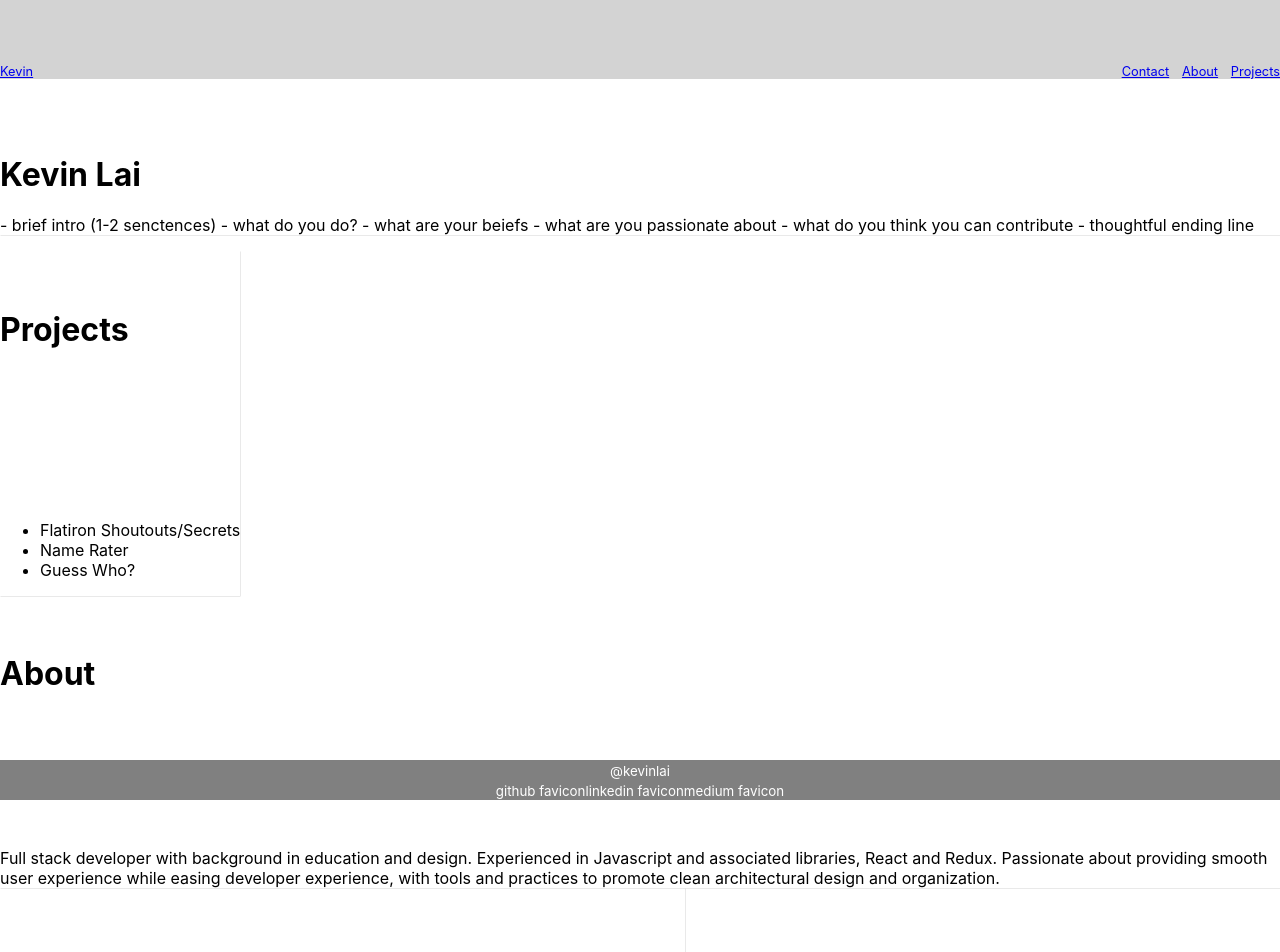
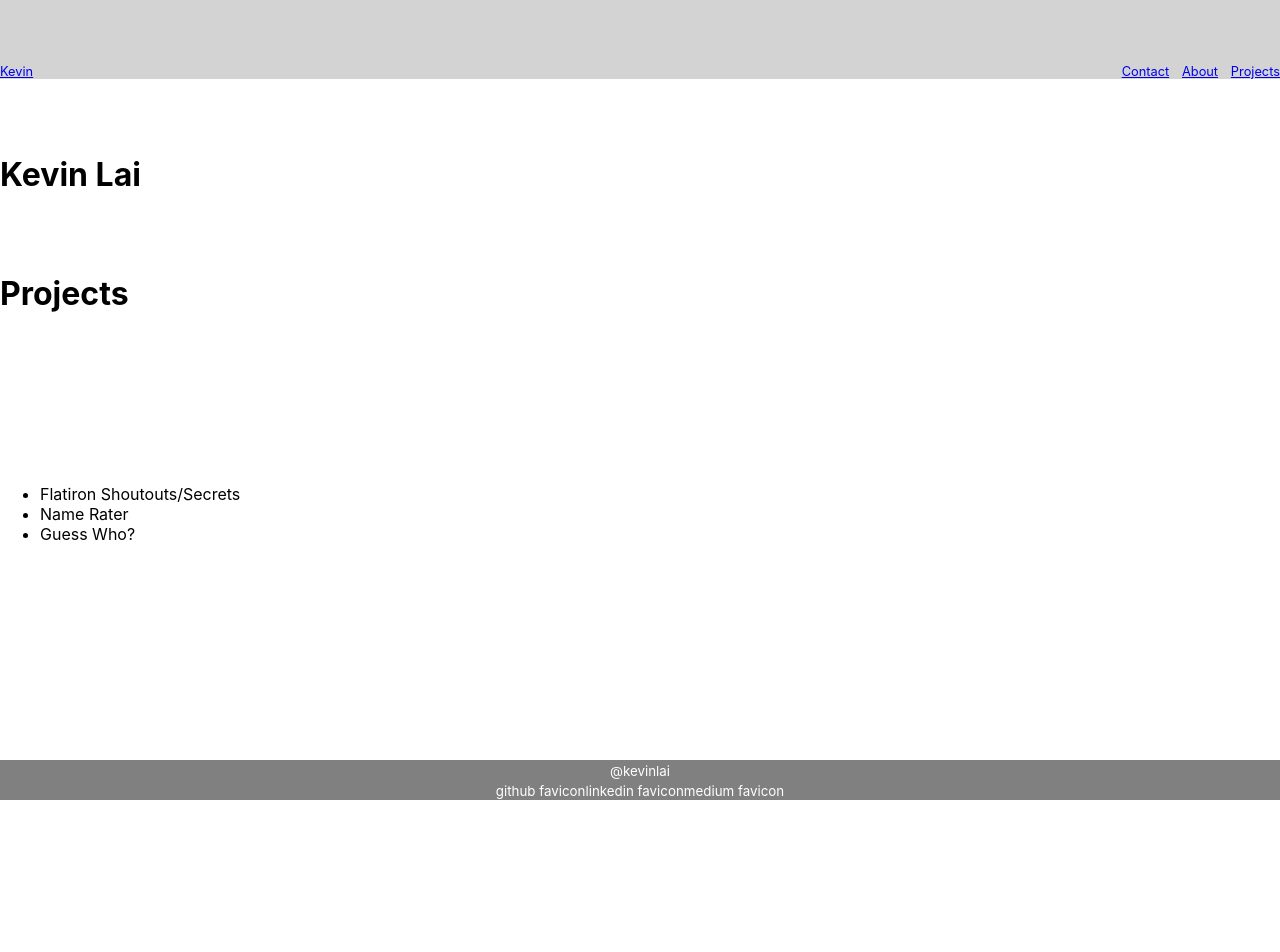
Before and after one commit to KevinLai76/website, a React (Create React App) app: page / in a window 1280 px wide. Shown: the top 952 px of the page. After the commit the page ends 800 px from the top, so only its background shows below. Built offline with nearby package versions, Linux system fonts and the light colour scheme.

Commit message:
reconfigured homepage layout

```diff
--- a/src/components/home.js
+++ b/src/components/home.js
@@ -10,27 +10,27 @@ class Home extends React.Component {
             <div className='body'>
                 <div className="bio-section">
                     <h1>Kevin Lai</h1>
-                    <p>
+                    {/* <p>
                         - brief intro (1-2 senctences)
                         - what do you do?
                             - what are your beiefs
                             - what are you passionate about
                             - what do you think you can contribute
                         - thoughtful ending line
-                    </p>
+                    </p> */}
                 </div>
                 <div className='project-section'>
                     <h1>Projects</h1>
                     <Projects />
                 </div>
-                <div className='about-section'>
+                {/* <div className='about-section'>
                     <h1>About</h1>
                     <About />
                 </div>
                 <div className='contact-section'>
                     <h1>Contact</h1>
                     <Contact />
-                </div>
+                </div> */}
             </div>
         )
     }
--- a/src/index.css
+++ b/src/index.css
@@ -92,27 +92,27 @@ code {
 .bio-section {
   /* float: right; */
   padding-top: 8.33em;
-  box-shadow: .5px .5px lightgrey;
+  /* box-shadow: .5px .5px lightgrey; */
 }
 
 .project-section {
   padding-top: 2.33em;
   float: left;
-  box-shadow: .5px .5px lightgrey;
+  /* box-shadow: .5px .5px lightgrey; */
 
 }
 
 .about-section {
   padding-top: 2.33em;
   float: right;
-  box-shadow: .5px .5px lightgrey;
+  /* box-shadow: .5px .5px lightgrey; */
 }
 
 .contact-section {
   padding-top: 2.33em;
   padding-bottom: 5em;
   float: left;
-  box-shadow: .5px .5px lightgrey;
+  /* box-shadow: .5px .5px lightgrey; */
 }
 
 .contact-container {
```
